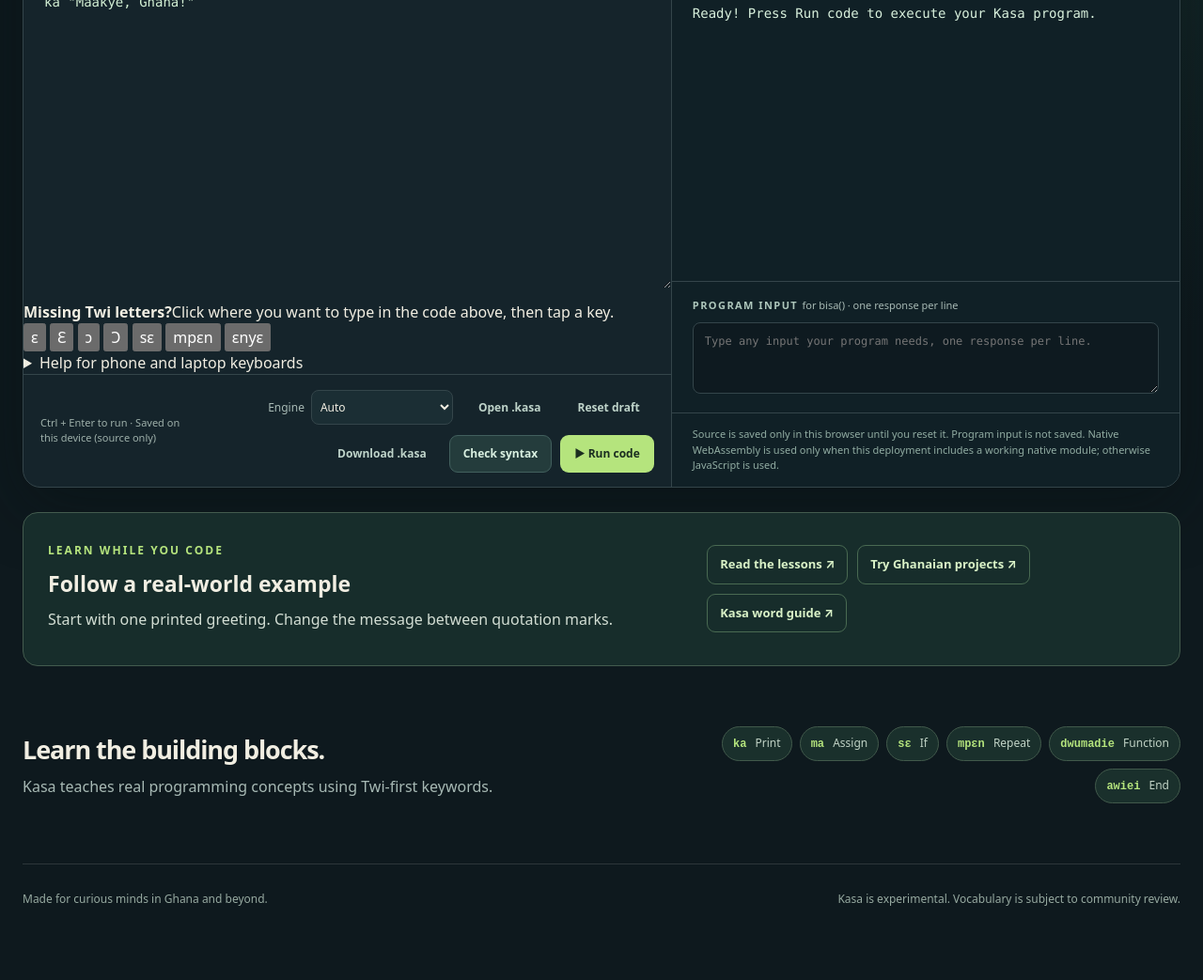
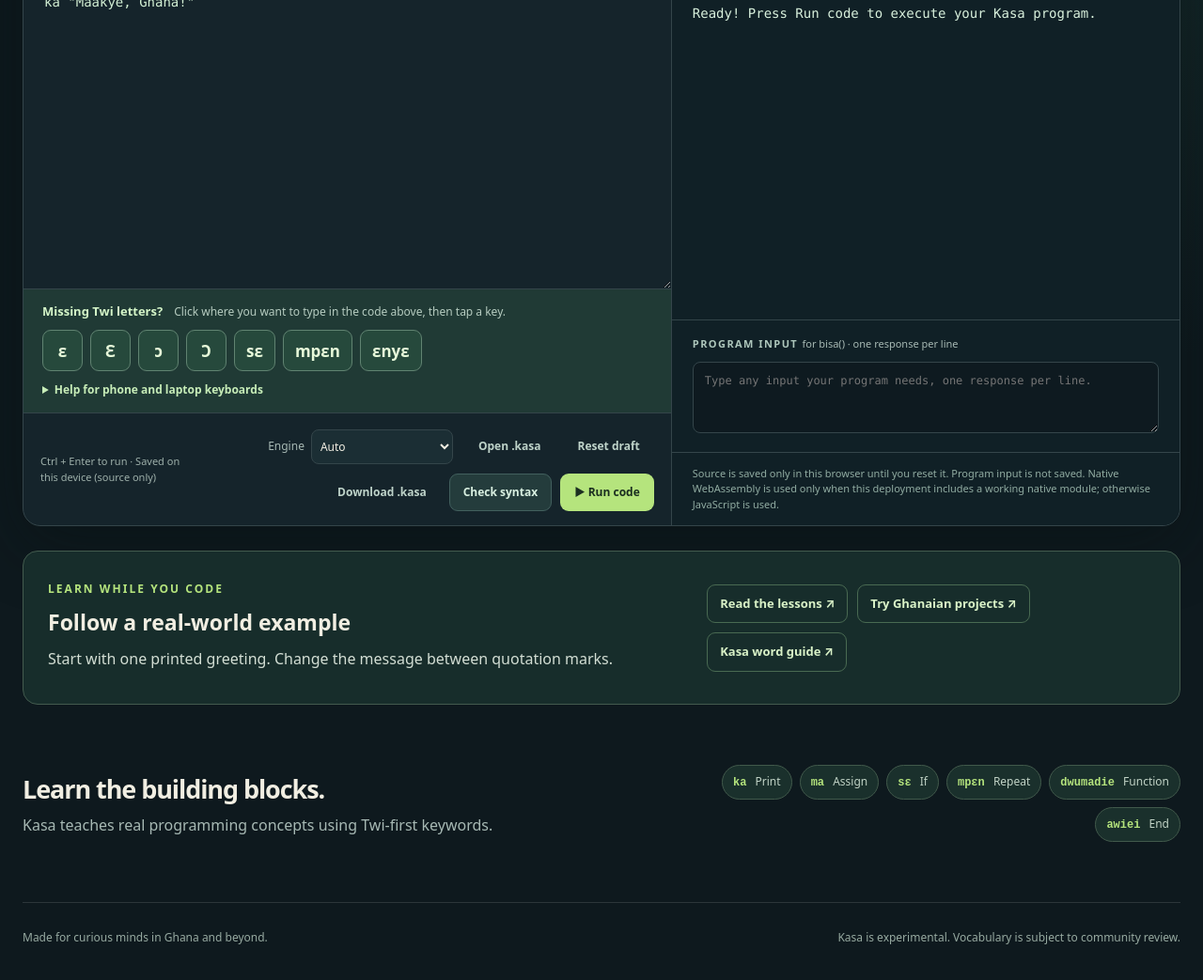
Before and after one commit to fosterb1/kasa_programming_language, a plain HTML site: page playground/index.html in a window 1280 px wide. Shown: the part 702-1745 px from the top of the page at 94% size. Before the commit the page ends 1718 px from the top, so only its background shows below. Drawn offline with Linux system fonts and the light colour scheme.

Commit message:
Style accessible Twi character toolbar in standalone Kasa playground

```diff
--- a/playground/style.css
+++ b/playground/style.css
@@ -80,3 +80,18 @@ footer { padding: 28px 0 50px; display: flex; gap: 20px; justify-content: space-
 .debug-guidance{grid-column:1/-1;padding:12px 15px;border:1px solid #a87448;border-radius:10px;background:#372c22;color:#ffdeb9!important}
 .debug-guidance[hidden]{display:none}
 @media(max-width:720px){.learning-help{grid-template-columns:1fr;padding:18px}}
+
+
+/* Kasa letter input helper works with touch, mouse, and keyboard. */
+.character-toolbar{padding:14px 20px 15px;border-top:1px solid var(--border);background:#203a35}
+.character-toolbar-title{display:flex;gap:7px 12px;align-items:center;flex-wrap:wrap;margin-bottom:10px}
+.character-toolbar-title strong{font-size:13px;color:#d4f5c8}
+.character-toolbar-title span{font-size:12px;color:#b6ccc0}
+.character-keys{display:flex;gap:8px;flex-wrap:wrap}
+.character-key{min-width:43px;min-height:44px;border:1px solid #608371;border-radius:9px;padding:7px 12px;color:#e7f9da;background:#26493c;font-size:17px;font-weight:800;cursor:pointer}
+.character-key:hover{background:#365f4a}
+.character-key:focus-visible{outline:2px solid var(--accent);outline-offset:2px}
+.character-keyboard-tips{margin-top:11px;font-size:12px;color:#d0dfd5}
+.character-keyboard-tips summary{cursor:pointer;color:#c7edb8;font-weight:750}
+.character-keyboard-tips p{line-height:1.7;margin:8px 0 0}
+@media(max-width:580px){.character-toolbar{padding:12px}.character-keys{gap:6px}.character-key{flex:1;min-width:43px}}
```
